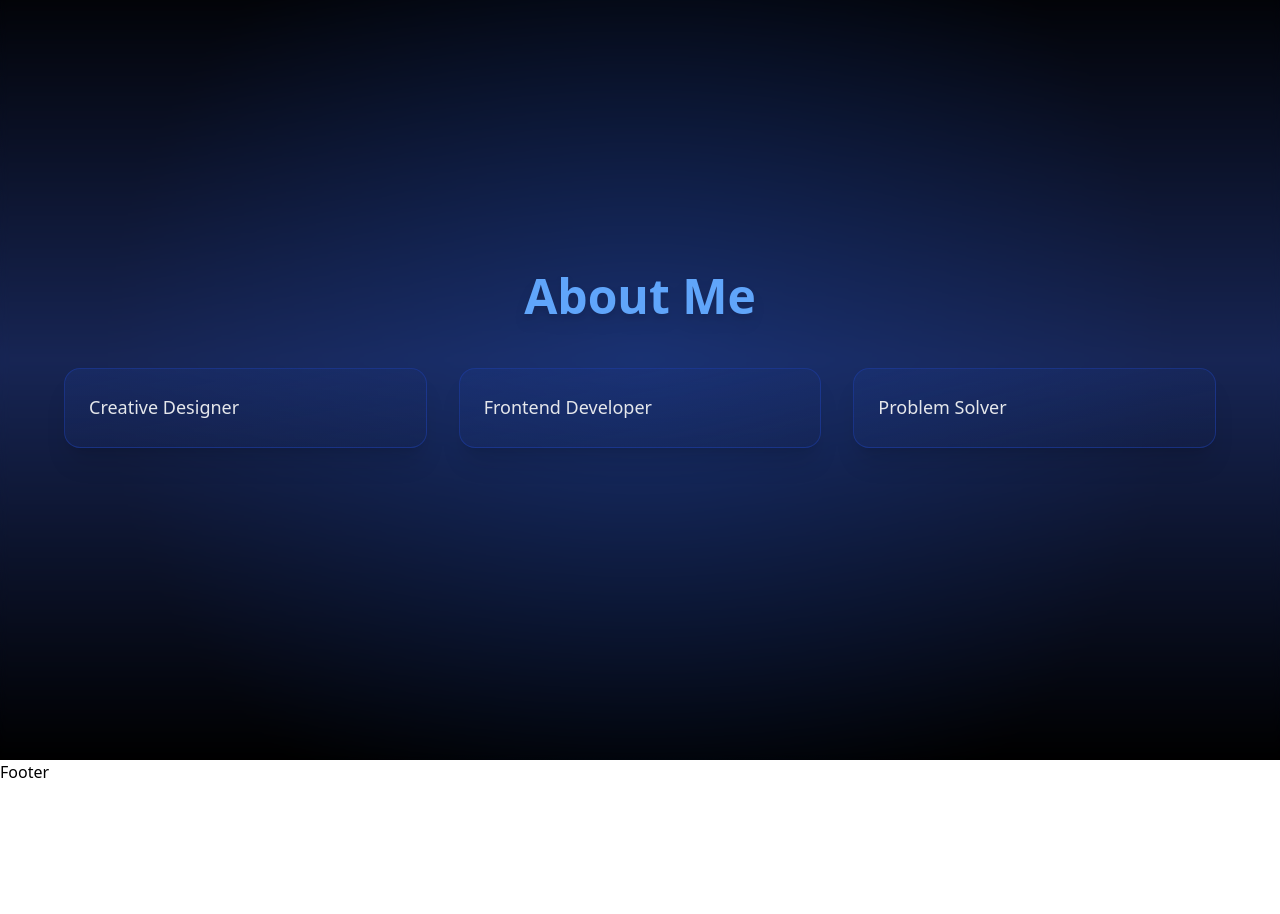
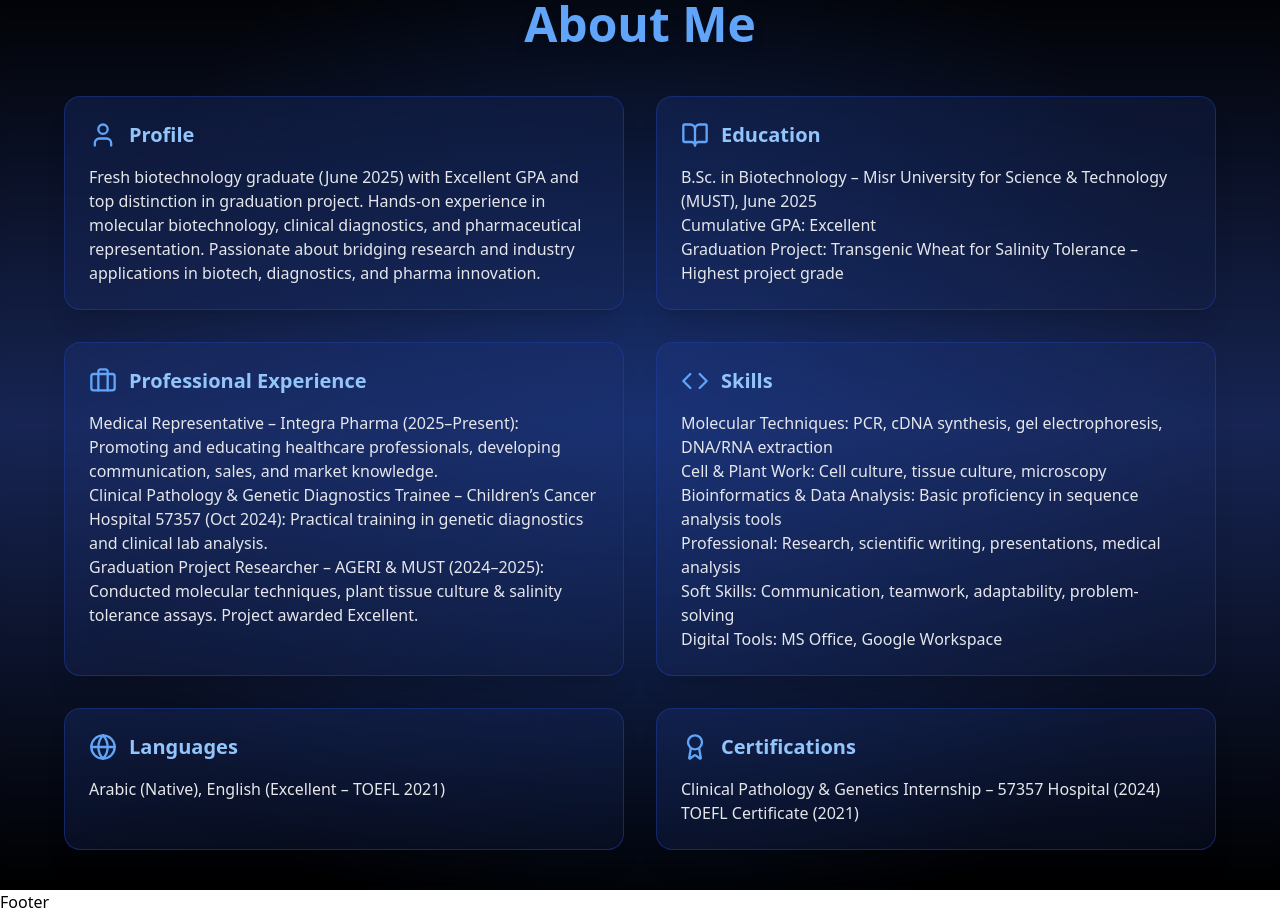
Before and after one commit to youssefshoukry1/Joyce-Portfolio, a React (Vite) app: page / in a window 1280 px wide. Shown: the part 840-1754 px from the top of the page. Before the commit the page ends 1624 px from the top, so only its background shows below. Built offline with nearby package versions, Linux system fonts and the light colour scheme; the HTML template or start-up script is replaced by a standard one.

Commit message:
update project

```diff
--- a/src/components/About/About.jsx
+++ b/src/components/About/About.jsx
@@ -1,27 +1,65 @@
 import React from "react";
 import { motion as Motion } from "framer-motion";
+import * as LucideIcons from "lucide-react";
 
 export default function About() {
+  const cards = [
+    {
+      icon: <LucideIcons.User size={28} className="text-blue-400" />,
+      title: "Profile",
+      content: `Fresh biotechnology graduate (June 2025) with Excellent GPA and top distinction in graduation project. Hands-on experience in molecular biotechnology, clinical diagnostics, and pharmaceutical representation. Passionate about bridging research and industry applications in biotech, diagnostics, and pharma innovation.`
+    },
+    {
+      icon: <LucideIcons.BookOpen size={28} className="text-blue-400" />,
+      title: "Education",
+      content: `B.Sc. in Biotechnology – Misr University for Science & Technology (MUST), June 2025
+Cumulative GPA: Excellent
+Graduation Project: Transgenic Wheat for Salinity Tolerance – Highest project grade`
+    },
+    {
+      icon: <LucideIcons.Briefcase size={28} className="text-blue-400" />,
+      title: "Professional Experience",
+      content: `Medical Representative – Integra Pharma (2025–Present): Promoting and educating healthcare professionals, developing communication, sales, and market knowledge.
+Clinical Pathology & Genetic Diagnostics Trainee – Children’s Cancer Hospital 57357 (Oct 2024): Practical training in genetic diagnostics and clinical lab analysis.
+Graduation Project Researcher – AGERI & MUST (2024–2025): Conducted molecular techniques, plant tissue culture & salinity tolerance assays. Project awarded Excellent.`
+    },
+    {
+      icon: <LucideIcons.Code size={28} className="text-blue-400" />,
+      title: "Skills",
+      content: `Molecular Techniques: PCR, cDNA synthesis, gel electrophoresis, DNA/RNA extraction
+Cell & Plant Work: Cell culture, tissue culture, microscopy
+Bioinformatics & Data Analysis: Basic proficiency in sequence analysis tools
+Professional: Research, scientific writing, presentations, medical analysis
+Soft Skills: Communication, teamwork, adaptability, problem-solving
+Digital Tools: MS Office, Google Workspace`
+    },
+    {
+      icon: <LucideIcons.Globe size={28} className="text-blue-400" />,
+      title: "Languages",
+      content: `Arabic (Native), English (Excellent – TOEFL 2021)`
+    },
+    {
+      icon: <LucideIcons.Award size={28} className="text-blue-400" />,
+      title: "Certifications",
+      content: `Clinical Pathology & Genetics Internship – 57357 Hospital (2024)
+TOEFL Certificate (2021)`
+    }
+  ];
+
   return (
     <section
       id="About-section"
-      className="relative min-h-screen flex flex-col items-center justify-center px-8 md:px-16 text-gray-200 overflow-hidden"
+      className=" py-10 relative min-h-screen flex flex-col items-center justify-center px-8 md:px-16 text-gray-200 overflow-hidden"
     >
-      {/* خلفية Gradient احترافية */}
+      {/* خلفية Gradient */}
       <div className="absolute inset-0 z-0">
-        {/* طبقة عميقة من الأسود + الأزرق */}
         <div className="absolute inset-0 bg-gradient-to-b from-black via-blue-950 to-black"></div>
-
-        {/* إضاءة خفيفة Radial في النص */}
         <div className="absolute inset-0 bg-[radial-gradient(circle_at_center,rgba(37,99,235,0.2),transparent_70%)]"></div>
-
-        {/* Blur ناعم */}
         <div className="absolute inset-0 backdrop-blur-sm"></div>
       </div>
 
       {/* الكونتنت */}
       <div className="relative z-10 max-w-6xl w-full flex flex-col items-center">
-        {/* العنوان */}
         <Motion.h1
           initial={{ opacity: 0, y: 30 }}
           whileInView={{ opacity: 1, y: 0 }}
@@ -33,26 +71,25 @@ export default function About() {
         </Motion.h1>
 
         {/* الكروت */}
-        <div className="grid grid-cols-1 md:grid-cols-3 gap-8 w-full">
-          {["Creative Designer", "Frontend Developer", "Problem Solver"].map(
-            (text, i) => (
+        <div className="grid grid-cols-1 md:grid-cols-2 gap-8 w-full">
+          {cards.map((card, i) => (
             <Motion.div
               key={i}
               initial={{ opacity: 0, y: 40 }}
               whileInView={{ opacity: 1, y: 0 }}
               viewport={{ once: true }}
               transition={{ duration: 0.8, delay: i * 0.2 }}
-                className="group relative p-6 rounded-2xl bg-gradient-to-br from-blue-900/30 to-blue-950/20 border border-blue-800/50 shadow-xl hover:shadow-blue-900/50 hover:-translate-y-2 transition-all duration-500"
+              className="group relative p-6 rounded-2xl bg-gradient-to-br from-blue-900/30 to-blue-950/20 border border-blue-800/50 shadow-xl hover:shadow-blue-600/50 hover:-translate-y-3 transition-all duration-500"
             >
-                {/* تأثير داخلي Glow */}
-                <div className="absolute inset-0 rounded-2xl bg-gradient-to-br from-blue-500/10 to-transparent opacity-0 group-hover:opacity-100 blur-lg transition duration-500"></div>
-
-                <p className="relative z-10 text-lg leading-relaxed text-gray-200">
-                  {text}
+              <div className="flex items-center mb-4 gap-3">
+                {card.icon}
+                <h2 className="text-xl font-semibold text-blue-300 group-hover:text-blue-200 transition-colors">{card.title}</h2>
+              </div>
+              <p className="text-gray-200 whitespace-pre-line group-hover:text-gray-100 transition-colors">
+                {card.content}
               </p>
             </Motion.div>
-            )
-          )}
+          ))}
         </div>
       </div>
     </section>
```
Lines whose indentation alone changed are shown as unchanged.
